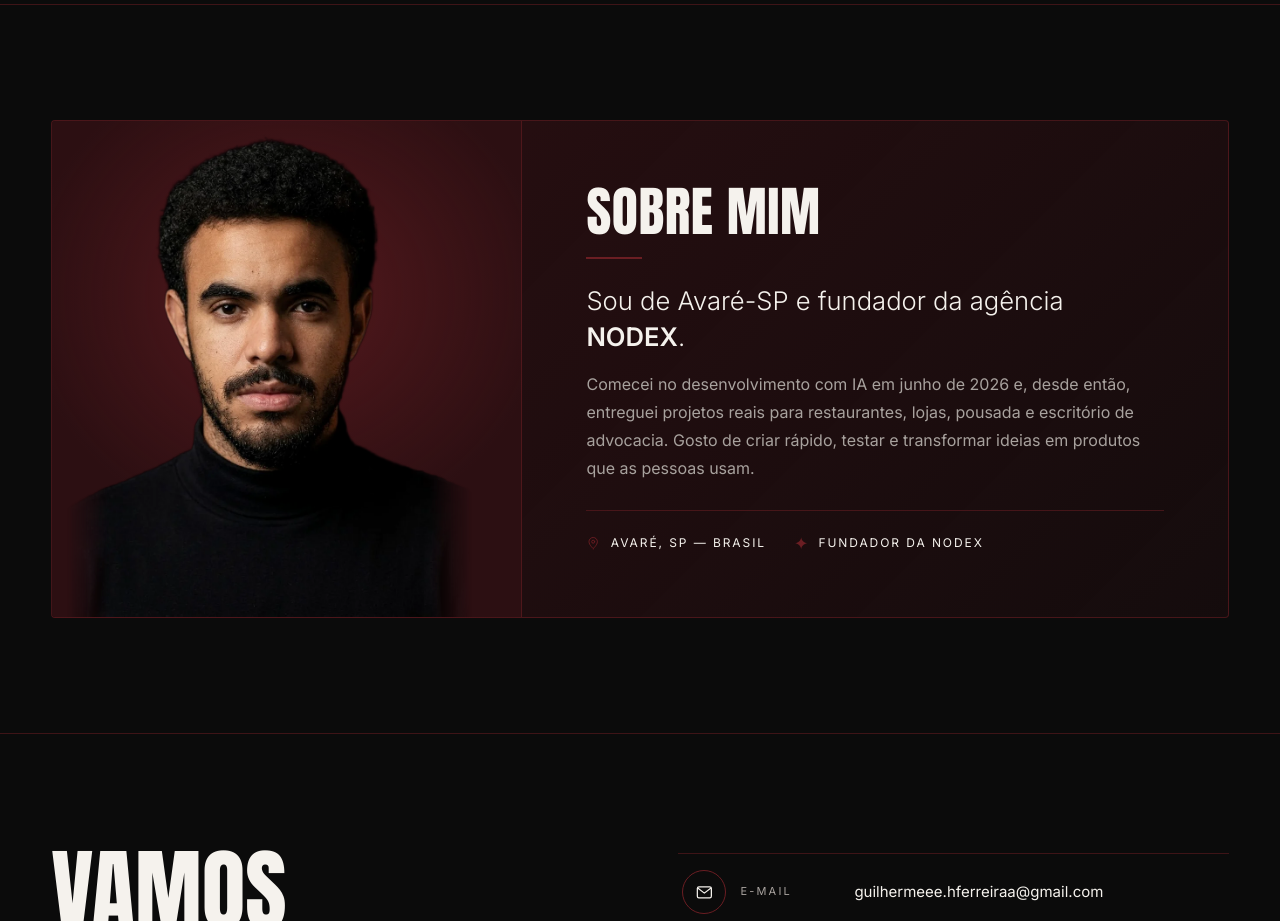
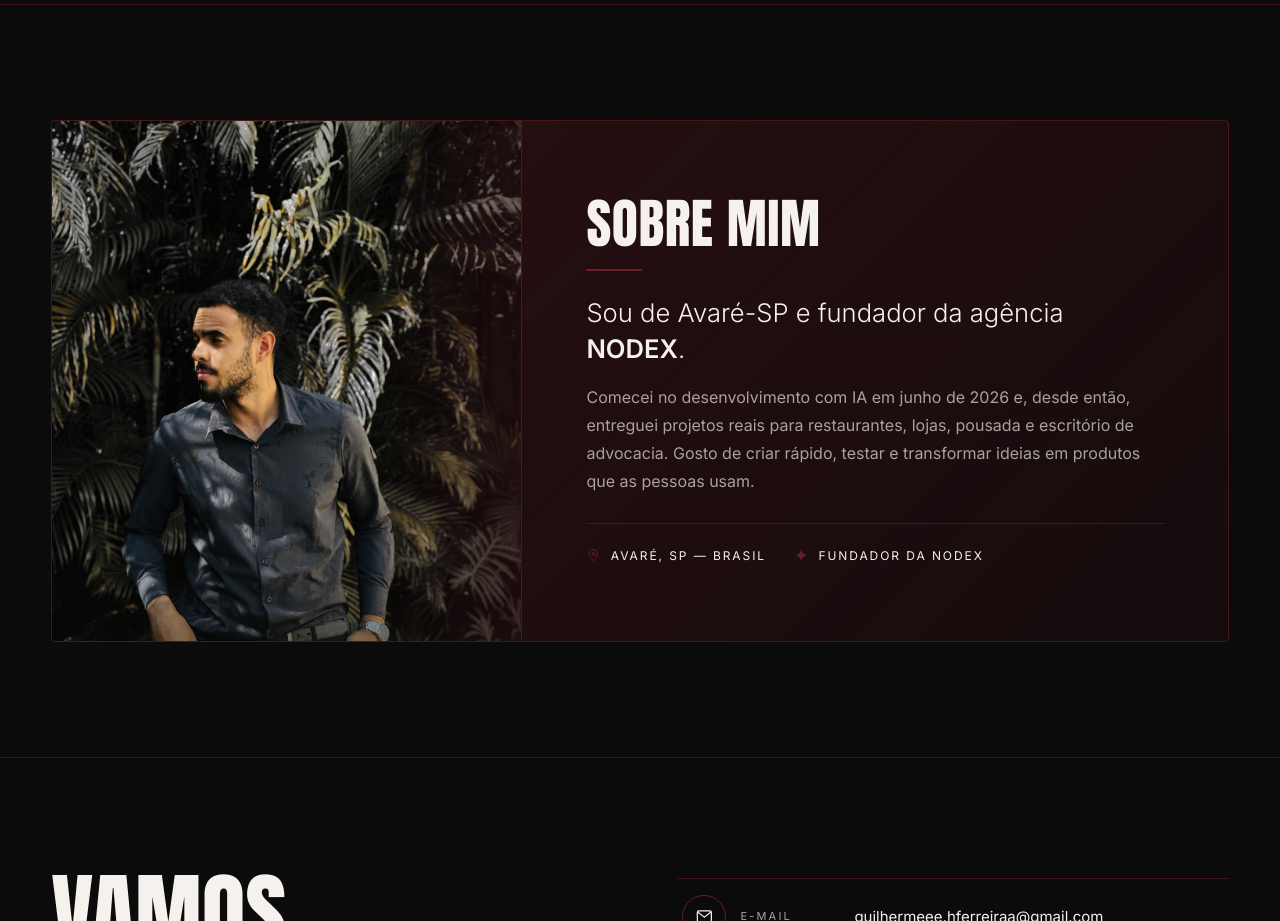
Before and after one commit to eoguilhermeferreira/Meu-Portifolio, a plain HTML site: page index.html in a window 1280 px wide. Shown: the part 3940-4861 px from the top of the page. Drawn offline with Linux system fonts and the light colour scheme.

Commit message:
Nova foto na seção Sobre mim, com fundo dessaturado
Co-Authored-By: Claude Opus 5.5 <noreply@anthropic.com>
Claude-Session: https://claude.ai/code/session_011vhqJecGZSdnfSJHLURew9

```diff
--- a/index.html
+++ b/index.html
@@ -260,10 +260,7 @@
     <section class="section" id="sobre">
       <div class="about reveal">
         <div class="about-photo">
-          <picture>
-            <source srcset="/assets/guilherme.webp" type="image/webp">
-            <img src="/assets/guilherme.png" alt="" width="928" height="1103" loading="lazy">
-          </picture>
+          <img src="/assets/sobre.webp" alt="Guilherme Ferreira" width="1200" height="1600" loading="lazy" decoding="async">
         </div>
         <div class="about-body">
           <h2 class="title">Sobre mim</h2>
--- a/styles.css
+++ b/styles.css
@@ -475,17 +475,24 @@ ul, ol { list-style: none; }
 }
 .about-photo {
   position: relative;
-  background: radial-gradient(ellipse 80% 70% at 50% 35%, rgba(107, 30, 35, .65), transparent 70%), var(--wine-dark);
   border-right: 1px solid var(--line);
-  display: flex; align-items: flex-end; justify-content: center;
-  min-height: 360px;
+  min-height: 520px;
   overflow: hidden;
+  background: var(--wine-dark);
 }
 .about-photo img {
-  width: 92%; max-width: 440px;
-  -webkit-mask-image: linear-gradient(90deg, transparent 0, #000 10%, #000 90%, transparent 100%);
-  mask-image: linear-gradient(90deg, transparent 0, #000 10%, #000 90%, transparent 100%);
+  position: absolute; inset: 0;
+  width: 100%; height: 100%;
+  object-fit: cover; object-position: 50% 30%;
+  transition: transform 1.2s var(--ease);
 }
+.about-photo::after {               /* funde a foto com o painel vinho */
+  content: ""; position: absolute; inset: 0; pointer-events: none;
+  background:
+    linear-gradient(90deg, transparent 70%, rgba(44, 15, 18, .55)),
+    linear-gradient(180deg, transparent 75%, rgba(11, 11, 11, .45));
+}
+.about:hover .about-photo img { transform: scale(1.03); }
 .about-body { padding: clamp(32px, 5vw, 64px); align-self: center; }
 .about-lead { font-size: clamp(20px, 2vw, 26px); line-height: 1.4; color: var(--off); margin-bottom: 16px; font-weight: 300; }
 .about-lead strong { font-weight: 600; }
@@ -601,8 +608,8 @@ ul, ol { list-style: none; }
   .hero-stats span { font-size: 10px; letter-spacing: .14em; }
 
   .about { grid-template-columns: 1fr; }
-  .about-photo { min-height: 0; padding-top: 28px; border-right: 0; border-bottom: 1px solid var(--line); }
-  .about-photo img { width: min(78%, 340px); }
+  .about-photo { min-height: 0; aspect-ratio: 4 / 5; border-right: 0; border-bottom: 1px solid var(--line); }
+  .about-photo::after { background: linear-gradient(180deg, transparent 70%, rgba(44, 15, 18, .7)); }
 }
 
 @media (max-width: 640px) {
```
Also changed, not shown: assets/sobre.webp (added).
